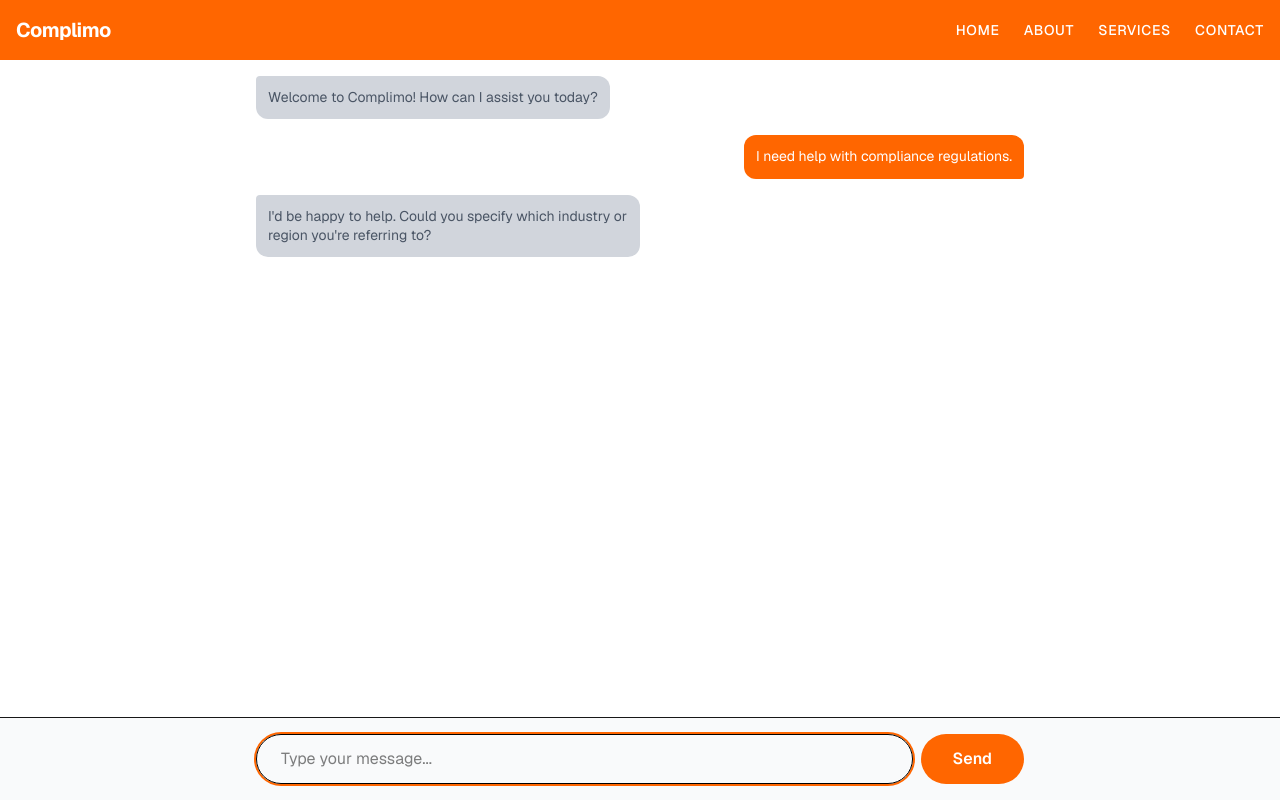
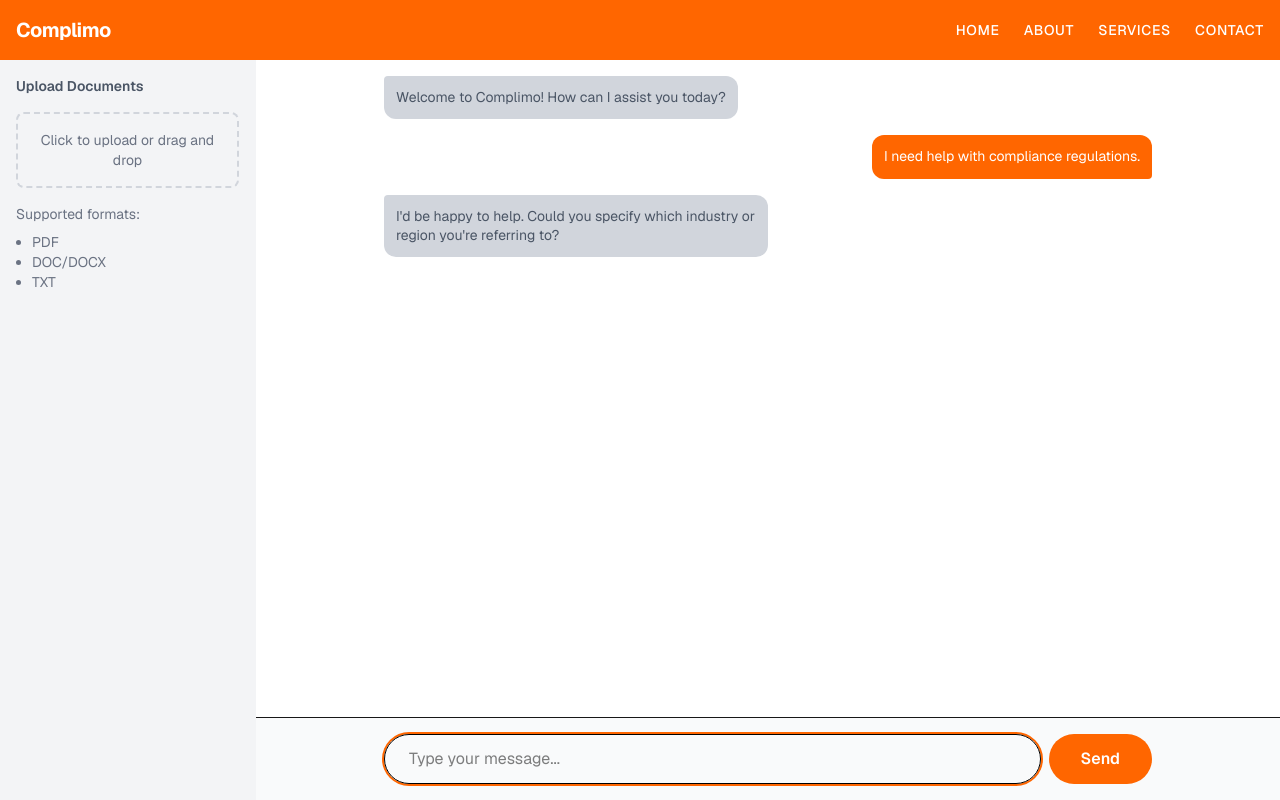
Before and after one commit to tactspace/complimo, a Next.js app in the folder frontend/: page /chat in a window 1280 px wide. Built offline with nearby package versions, Linux system fonts and the light colour scheme.

Commit message:
added left side panel to upload docs

```diff
--- /dev/null
+++ b/frontend/src/app/chat/FileUpload.tsx
@@ -0,0 +1,28 @@
+"use client";
+
+export default function FileUpload() {
+  const handleFileUpload = (e: React.ChangeEvent<HTMLInputElement>) => {
+    const files = e.target.files;
+    if (files && files.length > 0) {
+      // Handle file upload logic here
+      console.log('Files uploaded:', files);
+    }
+  };
+
+  return (
+    <div className="border-2 border-dashed border-gray-300 rounded-lg p-4 text-center cursor-pointer hover:border-[#FF6600] transition-colors">
+      <input
+        type="file"
+        multiple
+        onChange={handleFileUpload}
+        className="hidden"
+        id="file-upload"
+      />
+      <label htmlFor="file-upload" className="cursor-pointer">
+        <div className="text-gray-500 text-sm">
+          Click to upload or drag and drop
+        </div>
+      </label>
+    </div>
+  );
+}
--- a/frontend/src/app/chat/page.tsx
+++ b/frontend/src/app/chat/page.tsx
@@ -1,13 +1,31 @@
 "use client";
 import Navbar from "../Navbar";
 import ChatInterface from './ChatInterface';
+import FileUpload from "./FileUpload";
 
 export default function ChatPage() {
   return (
     <div className="flex flex-col h-screen bg-white font-[family-name:var(--font-geist-sans)] overflow-hidden">
       <Navbar />
-      <div className="flex-1 flex flex-col overflow-hidden">
-        <ChatInterface className="flex-1 overflow-y-auto" />
+      <div className="flex-1 flex flex-row overflow-hidden">
+        {/* Side Panel */}
+        <div className="w-64 border-r border-gray-100 p-4 bg-gray-100 flex flex-col">
+          <h2 className="text-sm font-semibold text-gray-600 mb-4">Upload Documents</h2>
+          <FileUpload />
+          <div className="mt-4 text-sm text-gray-500">
+            <p className="mb-2">Supported formats:</p>
+            <ul className="list-disc pl-4">
+              <li>PDF</li>
+              <li>DOC/DOCX</li>
+              <li>TXT</li>
+            </ul>
+          </div>
+        </div>
+
+        {/* Chat Interface */}
+        <div className="flex-1 flex flex-col overflow-hidden">
+          <ChatInterface className="flex-1 overflow-y-auto" />
+        </div>
       </div>
     </div>
   );
```
